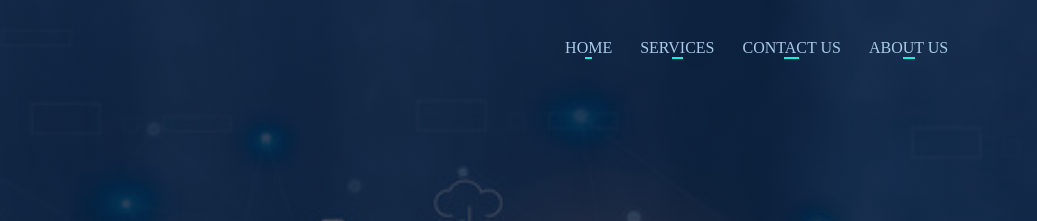
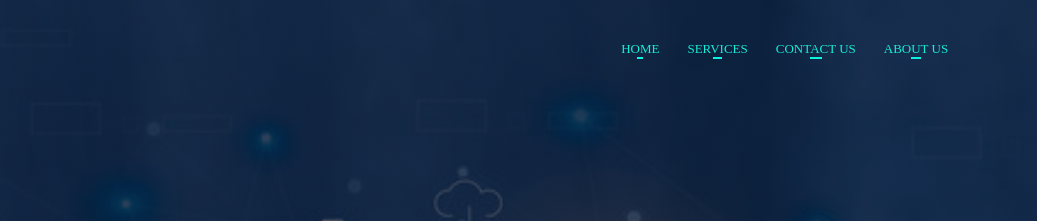
Before and after one commit to JustAPR/Ecourt, a plain HTML site: page homepage/services.html in a window 1280 px wide. Shown: the top 221 px of the page, 243-1280 px from the left. Drawn offline with nearby package versions, Linux system fonts and the light colour scheme.

Commit message:
Update services.html

```diff
--- a/homepage/services.html
+++ b/homepage/services.html
@@ -21,10 +21,10 @@
 
                 <i class="bi bi-x-circle-fill" onclick="hideMenu()" style="color: aliceblue;"></i>
                 <ul>
-                    <li><a href="home.html"></a>HOME</li>
-                    <li><a href="services.html"></a>SERVICES</li>
-                    <li><a href="contact.html"></a>CONTACT US</li>
-                    <li><a href="about.html"></a>ABOUT US</li>
+                    <li><a href="home.html">HOME</a></li>
+                    <li><a href="services.html">SERVICES</a></li>
+                    <li><a href="contact.html">CONTACT US</a></li>
+                    <li><a href="about.html">ABOUT US</a></li>
                 </ul>
             </div>
 
```
